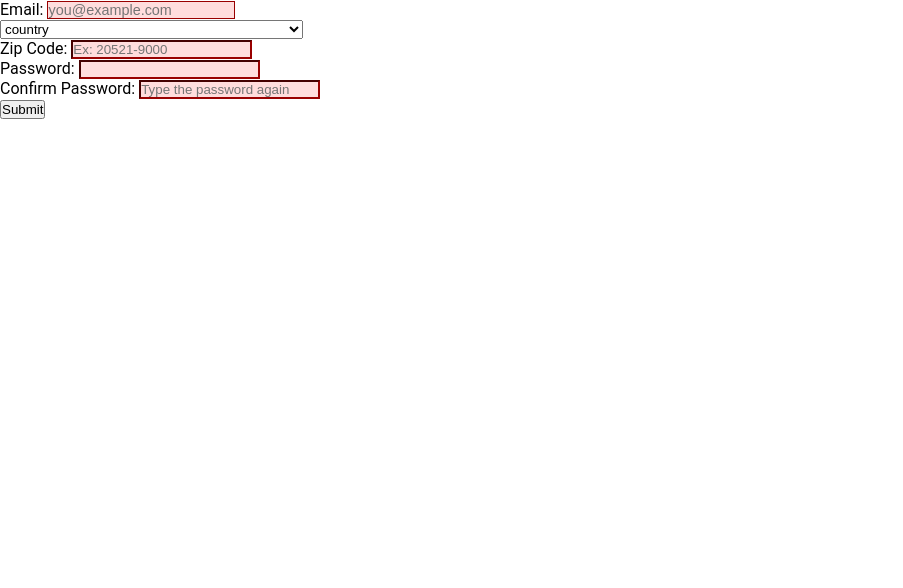
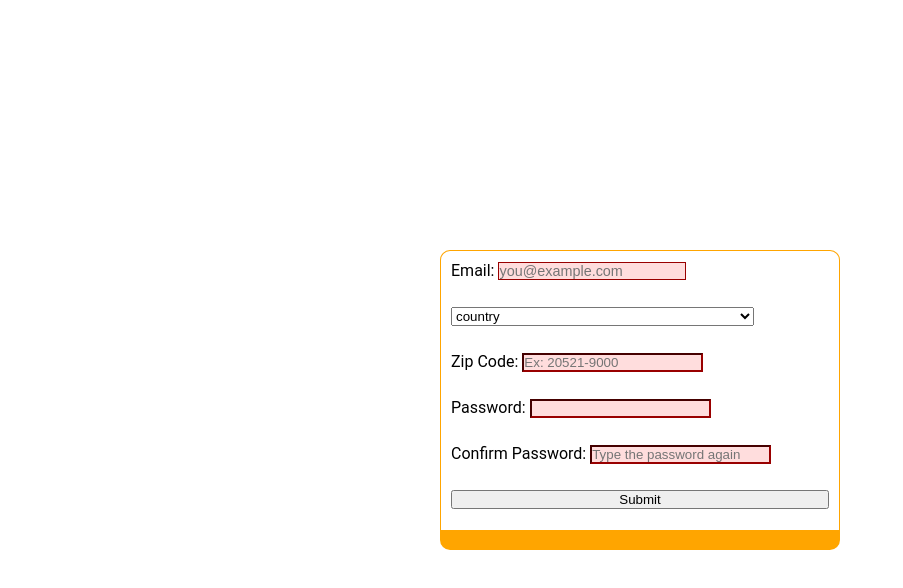
Before and after one commit to 4whatspc3/Form-Validation-JS, a website built with webpack: page src/index.html in a window 1280 px wide. Shown: the whole page, without its empty margins (0-903 px from the left). Built offline with nearby package versions, Linux system fonts and the light colour scheme.

Commit message:
Adjust forms position using CSS Flexbox
Adjust the margin and padding of some elements.

Remove the bullets from the unordered list.

```diff
--- a/src/style.css
+++ b/src/style.css
@@ -11,6 +11,30 @@ body {
   height: 100%;
   font-family: "Roboto", system-ui, "Segoe UI", Helvetica, Arial, sans-serif,
     "Apple Color Emoji", "Segoe UI Emoji", "Segoe UI Symbol";
+}
+
+.main-container {
+  height: 100%;
+  display: flex;
+  justify-content: center;
+  align-items: center;
+}
+
+.form-container {
+  min-height: 300px;
+  width: 400px;
+  border-radius: 10px;
+  border: 1px solid orange;
+  border-bottom: 20px solid orange;
+  padding: 10px;
+}
+
+form {
+  display: flex;
+  flex-direction: column;
+  justify-content: space-between;
+  align-items: left;
+  gap: 20px;
 }
 
 input[type="email"] {
@@ -29,12 +53,18 @@ input:focus:invalid {
   outline: none;
 }
 
+ul {
+  list-style-type: none;
+}
+
 .error,
 ul {
+  font-weight: bold;
   font-size: 80%;
   color: white;
   background-color: #900;
   border-radius: 0 0 5px 5px;
+  margin-top: 6px;
 }
 
 .error.active {
```
Also changed, not shown: dist/app.bundle.js, 1 other file.
